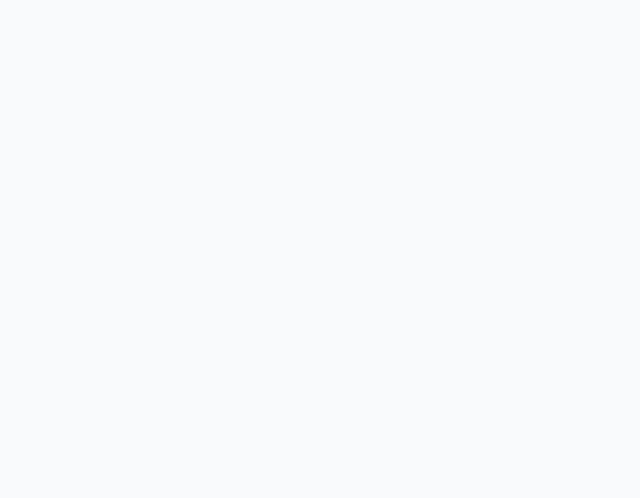
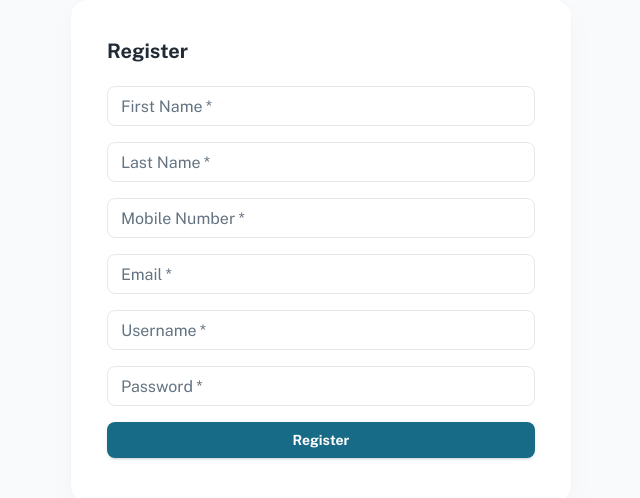
Before and after one commit to AdvancedWebDevelopmwnt/ServiceStationManager, a React (Vite) app in the folder VMS_FRONTEND/: page /CustomerRegistration in a window 1280 px wide. Before the commit this address had no page. Shown: the top 498 px of the page, without its empty margins (319-959 px from the left). Built offline with nearby package versions, Linux system fonts and the light colour scheme.

Commit message:
Registration form For Customers

```diff
--- a/VMS_FRONTEND/package.json
+++ b/VMS_FRONTEND/package.json
@@ -42,6 +42,7 @@
     "react-dom": "^18.2.0",
     "react-helmet-async": "^1.3.0",
     "react-hook-form": "^7.47.0",
+    "react-icons": "^5.4.0",
     "react-redux": "^9.0.4",
     "react-router-dom": "^6.16.0",
     "react-toastify": "^9.1.3",
--- a/VMS_FRONTEND/src/routes/sections.jsx
+++ b/VMS_FRONTEND/src/routes/sections.jsx
@@ -80,6 +80,7 @@ import Home from 'src/sections/Home/home';
 import PurchasingAdd from 'src/sections/Purchasing/PurchasingAdd';
 
 import SupplierPayment from 'src/sections/SupplierPaymentManagement/SupplierPayment';
+import CustomerRegister from 'src/sections/CustomerRegistration/CustomerRegister';
 
 export const IndexPage = lazy(() => import('src/pages/app'));
 
@@ -133,6 +134,11 @@ export default function Router() {
     {
       path: '/login',
       element: <Login />,
+    },
+
+    {
+      path: '/CustomerRegistration',
+      element: <CustomerRegister />,
     },
     {
       element: (
--- /dev/null
+++ b/VMS_FRONTEND/src/sections/CustomerRegistration/CustomerRegister.jsx
@@ -0,0 +1,175 @@
+import React, { useState } from "react";
+import { Button, Card, CardContent, TextField, Typography, Stack, Snackbar, Alert } from "@mui/material";
+import { axiosInstance } from 'src/axiosinstance/axiosinstance';
+import { useNavigate } from 'react-router-dom'; // Import useNavigate
+
+const Register = () => {
+  const [formData, setFormData] = useState({
+    first_name: "",
+    last_name: "",
+    mobile_number: "",
+    email: "",
+    username: "",
+    password: "",
+  });
+
+  const [responseSuccess, setResponseSuccess] = useState(false);
+  const [responseErr, setResponseErr] = useState(false);
+
+  const navigate = useNavigate(); // Initialize navigate function
+
+  const handleChange = (e) => {
+    const { name, value } = e.target;
+    setFormData({ ...formData, [name]: value });
+  };
+
+  const handleSubmit = async (e) => {
+    e.preventDefault();
+    try {
+      const response = await axiosInstance.post("http://127.0.0.1:8000/api/customer-register", formData, {
+        headers: {
+          "Content-Type": "application/json",
+        },
+      });
+      setResponseSuccess(true);
+      console.log(response.data);
+
+      // Redirect to login page after successful registration
+      setTimeout(() => {
+        navigate("/login"); // Navigate to login page
+      }, 3000); // Wait for snackbar to show before redirecting
+
+    } catch (error) {
+      setResponseErr(true);
+      console.error(error);
+    }
+  };
+
+  const handleCloseSuccess = () => {
+    setResponseSuccess(false);
+  };
+
+  const handleCloseError = () => {
+    setResponseErr(false);
+  };
+
+  return (
+    <Card style={{ maxWidth: "500px", margin: "auto", padding: "20px" }}>
+      <CardContent>
+        <Typography variant="h5" style={{ marginBottom: '20px' }}>
+          Register
+        </Typography>
+        <form noValidate onSubmit={handleSubmit}>
+          <Stack spacing={2}>
+            <TextField
+              size="small"
+              label="First Name"
+              name="first_name"
+              variant="outlined"
+              required
+              fullWidth
+              value={formData.first_name}
+              onChange={handleChange}
+            />
+            <TextField
+              size="small"
+              label="Last Name"
+              name="last_name"
+              variant="outlined"
+              required
+              fullWidth
+              value={formData.last_name}
+              onChange={handleChange}
+            />
+            <TextField
+              size="small"
+              label="Mobile Number"
+              name="mobile_number"
+              variant="outlined"
+              required
+              fullWidth
+              value={formData.mobile_number}
+              onChange={handleChange}
+            />
+            <TextField
+              size="small"
+              label="Email"
+              name="email"
+              type="email"
+              variant="outlined"
+              required
+              fullWidth
+              value={formData.email}
+              onChange={handleChange}
+            />
+            <TextField
+              size="small"
+              label="Username"
+              name="username"
+              variant="outlined"
+              required
+              fullWidth
+              value={formData.username}
+              onChange={handleChange}
+            />
+            <TextField
+              size="small"
+              label="Password"
+              name="password"
+              type="password"
+              variant="outlined"
+              required
+              fullWidth
+              value={formData.password}
+              onChange={handleChange}
+            />
+            <Button
+              variant="contained"
+              color="primary"
+              type="submit"
+              fullWidth
+            >
+              Register
+            </Button>
+          </Stack>
+        </form>
+
+        {/* Success Snackbar */}
+        <Snackbar
+          open={responseSuccess}
+          autoHideDuration={3000}
+          onClose={handleCloseSuccess}
+          anchorOrigin={{ vertical: 'top', horizontal: 'right' }}
+        >
+          <Alert
+            onClose={handleCloseSuccess}
+            severity="success"
+            variant="filled"
+            sx={{ width: '100%' }}
+          >
+            You have registered successfully.
+          </Alert>
+        </Snackbar>
+
+        {/* Error Snackbar */}
+        <Snackbar
+          open={responseErr}
+          autoHideDuration={3000}
+          onClose={handleCloseError}
+          anchorOrigin={{ vertical: 'top', horizontal: 'right' }}
+        >
+          <Alert
+            onClose={handleCloseError}
+            severity="error"
+            variant="filled"
+            sx={{ width: '100%' }}
+          >
+            Something went wrong!
+          </Alert>
+        </Snackbar>
+      </CardContent>
+    </Card>
+  );
+};
+
+export default Register;
--- a/VMS_FRONTEND/src/sections/Home/home.jsx
+++ b/VMS_FRONTEND/src/sections/Home/home.jsx
@@ -7,6 +7,9 @@ const App = () => {
 
   const handleLoginClick = () => {
     navigate('/login');
+  };
+  const handleRegClick = () =>{
+    navigate('/CustomerRegistration');
   };
 
   return (
@@ -25,7 +28,7 @@ const App = () => {
         <button className="login-button" onClick={handleLoginClick}>
           Login
         </button>
-        <button className="registration-button" onClick={handleLoginClick}>
+        <button className="registration-button" onClick={handleRegClick}>
           Register
         </button>
       </nav>
--- a/VMS_FRONTEND/src/sections/login/Login.jsx
+++ b/VMS_FRONTEND/src/sections/login/Login.jsx
@@ -8,6 +8,7 @@ import { ToastContainer, toast } from 'react-toastify';
 import { axiosInstance } from 'src/axiosinstance/axiosinstance';
 import Iconify from 'src/components/iconify'
 import { signInFailure, signInSuccess } from 'src/redux/user/userSlice';
+
 
 export default function Login() {
 
```
Also changed, not shown: 1 other file (tests, documents, lock files or other folders).
